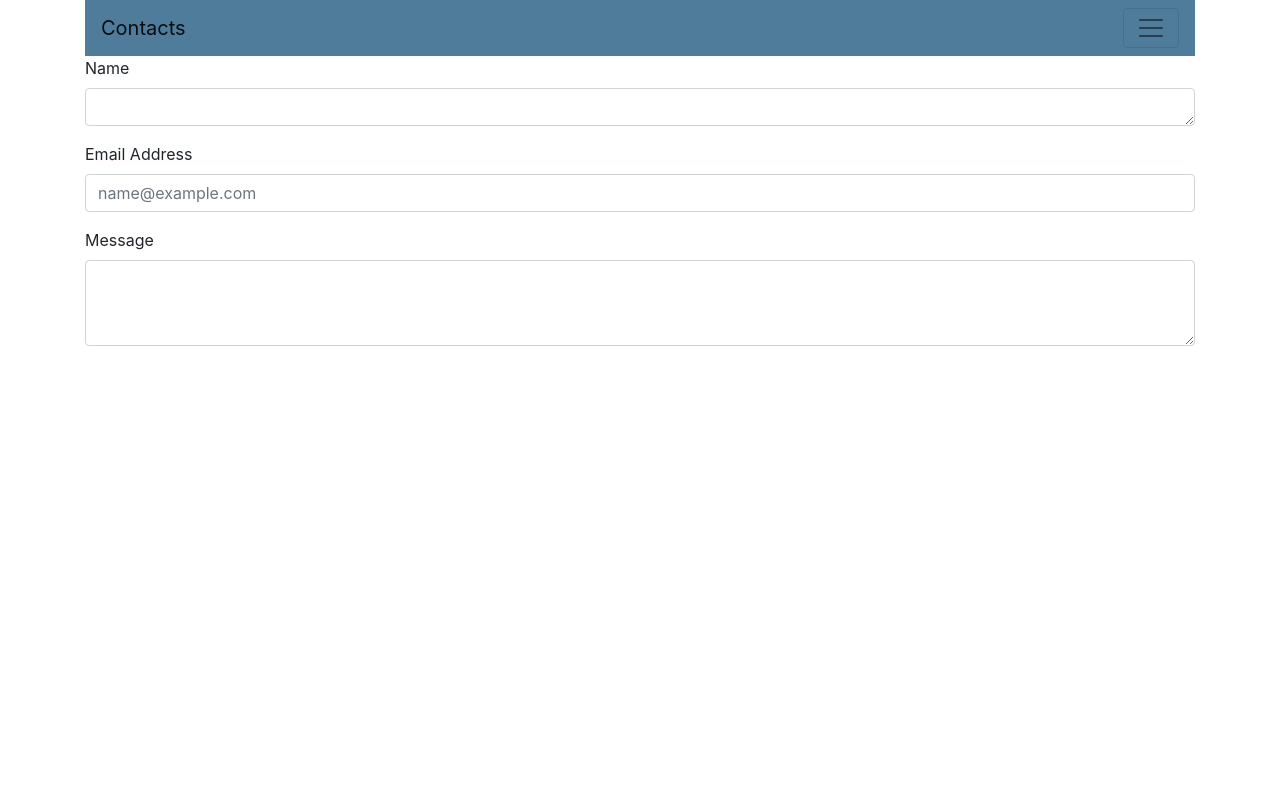
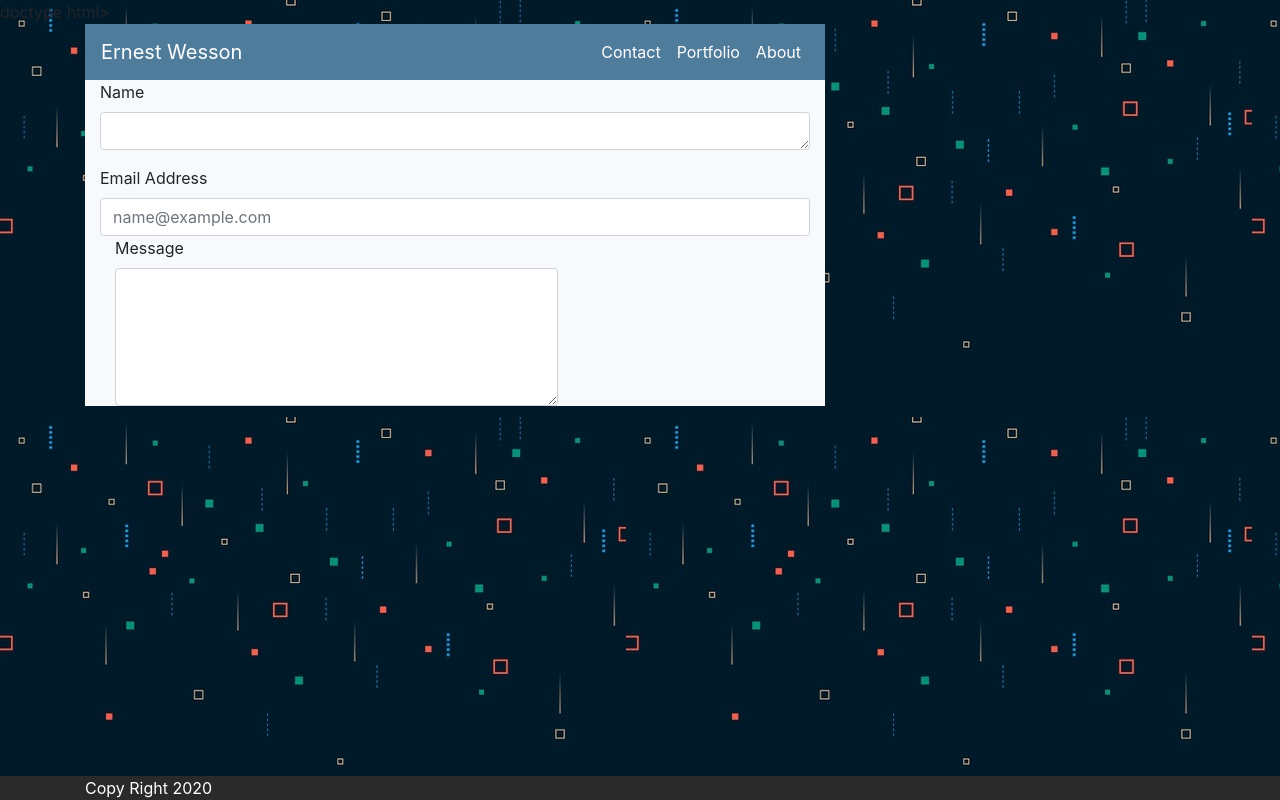
Before and after one commit to HEEM86/EW-Repsonsive-Site, a plain HTML site: page contacts.html in a window 1280 px wide. Drawn offline with nearby package versions, Linux system fonts and the light colour scheme.

Commit message:
footer and nav links updated

```diff
--- a/contacts.html
+++ b/contacts.html
@@ -1,4 +1,4 @@
-<!doctype html>
+doctype html>
 <html lang="en">
   <head>
     <!-- Required meta tags -->
@@ -10,57 +10,67 @@
 
 
   </head>
-  <body>
+  <body style ="background-image: url(./assets/images/abstarct\ bg\ img.jpg); width:100%">
 
 
 
+
+
+
+<!-- NavBar Section -->
 <div class="container">
 
-        <!-- NavBar Section -->
-
-        <nav class="navbar navbar-light" style="background-color: #507c9c;">
-            <a class="navbar-brand" href="#">Contacts</a>
+<nav class="navbar navbar col-sm-8" style="background-color: #507c9c;">
+  <a class="navbar-brand text-white" href="#">Ernest Wesson</a>
   <button class="navbar-toggler" type="button" data-toggle="collapse" data-target="#navbarSupportedContent" aria-controls="navbarSupportedContent" aria-expanded="false" aria-label="Toggle navigation">
     <span class="navbar-toggler-icon"></span>
   </button>
-            <div class="collapse navbar-collapse" id="navbarSupportedContent">
-              <ul class="navbar-nav ml-auto" style="color: #FFFFFF">
+  <div class="navbar-expand-sm" id="navbarSupportedContent">
+    <ul class="navbar-nav ml-auto" >
       <li class="nav-item">
-                  <a class="nav-link" href="#">Contact</a>
+        <a class="nav-link text-white" href="#">Contact</a>
       </li>
       <li class="nav-item">
-                  <a class="nav-link" href="#">Portfolio</a>
+        <a class="nav-link text-white" href="#">Portfolio</a>
       </li>
       <li class="nav-item">
-                  <a class="nav-link" href="#">About</a>
+        <a class="nav-link text-white" href="#">About</a>
     </li>
+     </ul>
 </div>
 </nav>
 
+
 <!-- Contact Form -->
 
-          <form>
 
+<div class="container">
+  <div class="row">
+    <div class="col-sm-8 bg-light text-black">
       <div class="form-group">
        <label for="exampleFormControlSelect1">Name</label>
          <textarea class="form-control" id="exampleFormControlTextarea1" rows="1"></textarea>
       </div>
-
-              <div class="form-group">
+    </div>
+  </div>
+</div>
+<div class="form-group col-sm-8 bg-light text-black">
    <label for="exampleFormControlInput1">Email Address</label>
       <input type="email" class="form-control" id="exampleFormControlInput1" placeholder="name@example.com">
+          <div class="form-group col-sm-8 bg-light text-black">
+             <label for="exampleFormControlTextarea1">Message</label>
+                <textarea class="form-control" style="padding-bottom: 10px;" id="exampleFormControlTextarea1" rows="5"></textarea>
+          </div>
+    </form>
+</div>
 </div>
 
-              <div class="form-group">
-                <label for="exampleFormControlTextarea1">Message</label>
-                <textarea class="form-control" id="exampleFormControlTextarea1" rows="3"></textarea>
+<div class="container">
+  <div class="row">
+    <div class="col-sm-8 bg-light text-black">
     </div>
-            </form>
-
   </div>
-
-
-
+</div>
 
 
     <!-- Optional JavaScript -->
@@ -68,5 +78,20 @@
     <script src="https://code.jquery.com/jquery-3.5.1.slim.min.js" integrity="sha384-DfXdz2htPH0lsSSs5nCTpuj/zy4C+OGpamoFVy38MVBnE+IbbVYUew+OrCXaRkfj" crossorigin="anonymous"></script>
     <script src="https://cdn.jsdelivr.net/npm/popper.js@1.16.1/dist/umd/popper.min.js" integrity="sha384-9/reFTGAW83EW2RDu2S0VKaIzap3H66lZH81PoYlFhbGU+6BZp6G7niu735Sk7lN" crossorigin="anonymous"></script>
     <script src="https://stackpath.bootstrapcdn.com/bootstrap/4.5.2/js/bootstrap.min.js" integrity="sha384-B4gt1jrGC7Jh4AgTPSdUtOBvfO8shuf57BaghqFfPlYxofvL8/KUEfYiJOMMV+rV" crossorigin="anonymous"></script>
+
+  <footer class="container;">
+    <div class="fixed-bottom">
+      <div class="row" style="background-color: rgb(42, 42, 42);">
+    <div class="container">
+      <span class="text-white">Copy Right 2020</span>
+    </div>
+  </div>
+</div>
+  </footer>
+
+
+
   </body>
+
+
 </html>
```
Also changed, not shown: index.html (+34 -5 lines), portfolio.html (+83 -12 lines), assets/README Responsive.txt (added). Lines whose indentation alone changed are shown as unchanged.
